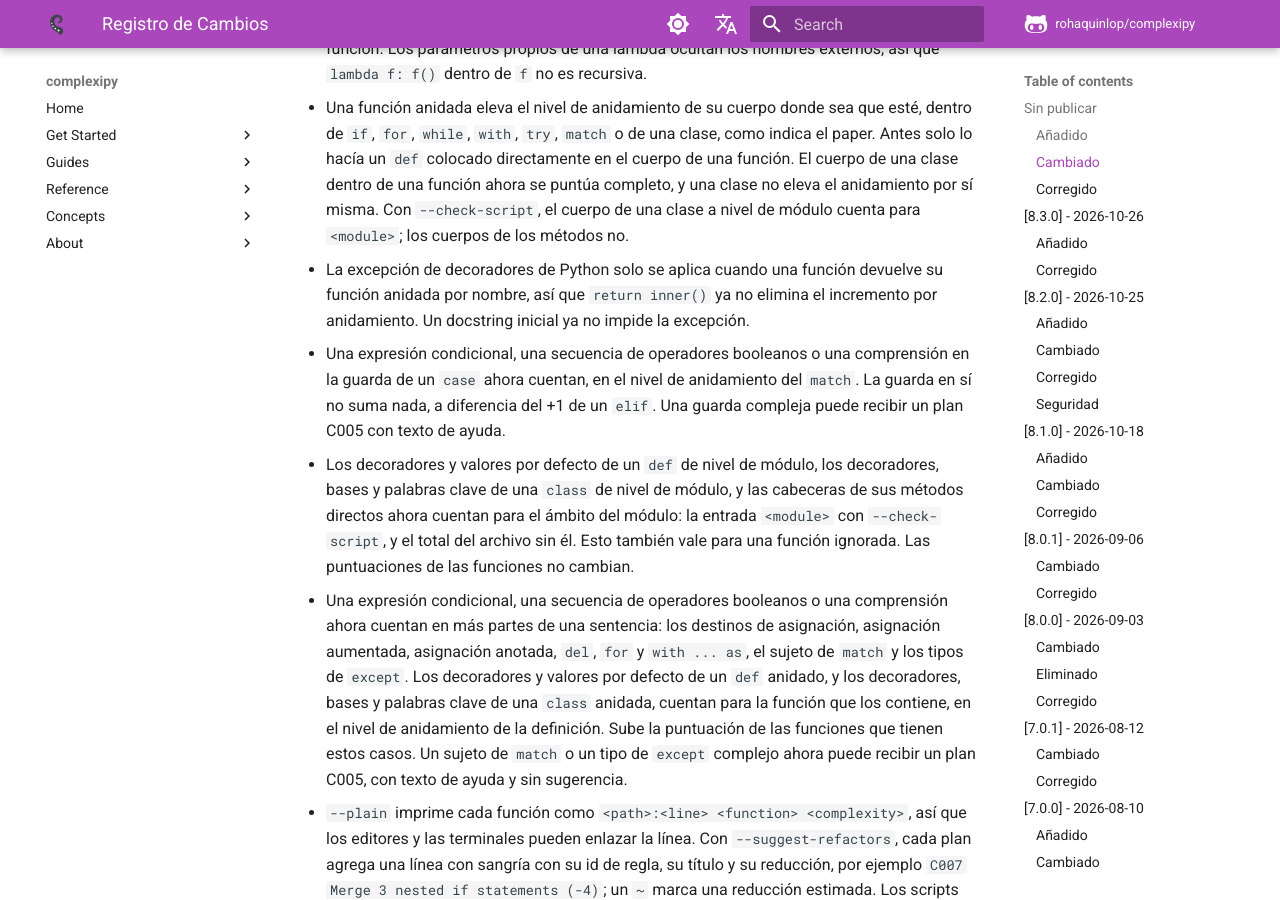
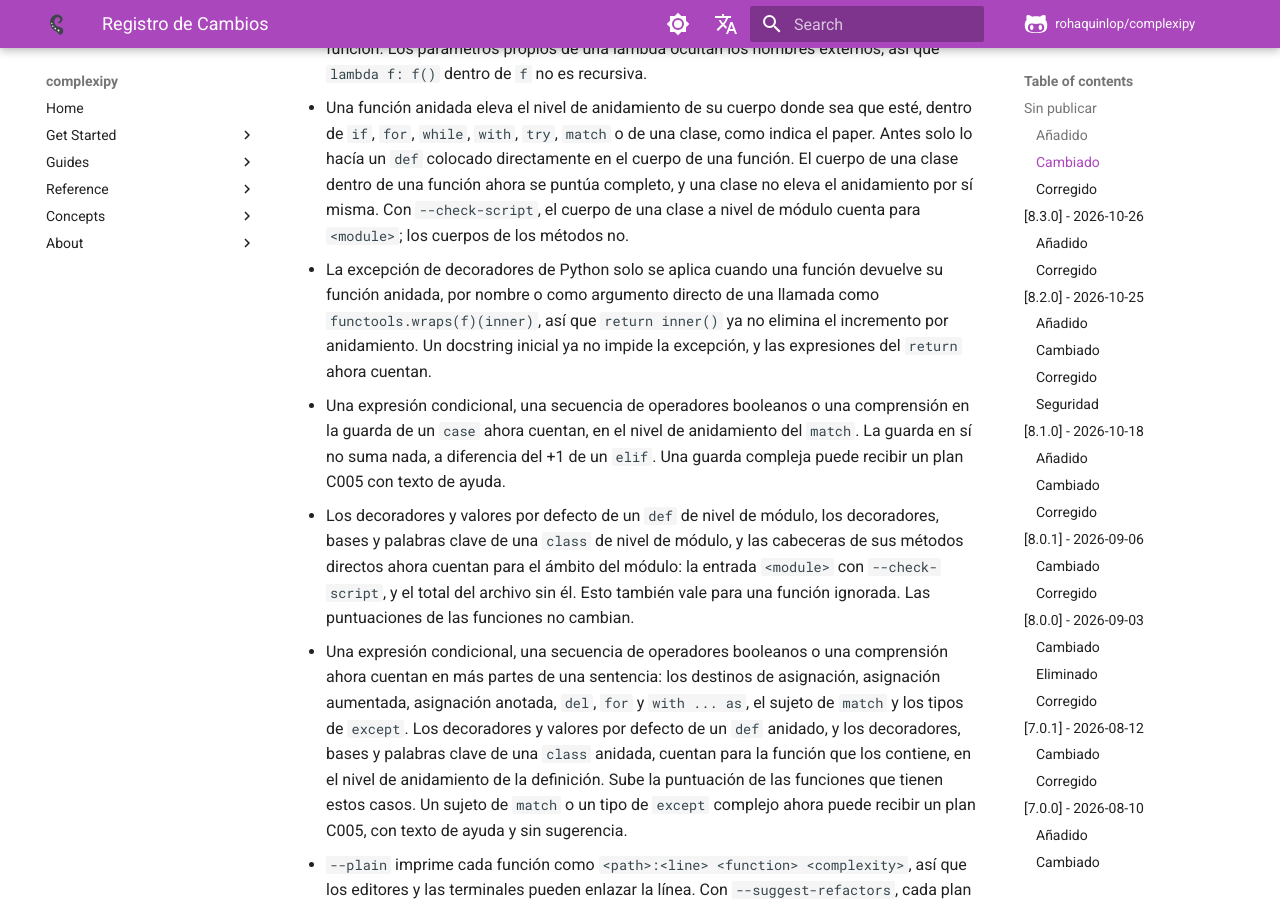
Before and after one commit to rohaquinlop/complexipy, an MkDocs documentation site: the page built from docs/es/changelog.md, in a window 1280 px wide and 900 px high, scrolled down 2128 px. Built offline with MkDocs 1.6.1 and Material for MkDocs 9.7.7, drawn with Linux system fonts in a browser that asks for light colours; comment, search, counter and statistics services are not loaded.

```diff
--- a/docs/es/changelog.md
+++ b/docs/es/changelog.md
@@ -106,9 +106,10 @@ GitHub con todos los detalles.
   por sí misma. Con `--check-script`, el cuerpo de una clase a nivel de módulo
   cuenta para `<module>`; los cuerpos de los métodos no.
 - La excepción de decoradores de Python solo se aplica cuando una función
-  devuelve su función anidada por nombre, así que `return inner()` ya no
+  devuelve su función anidada, por nombre o como argumento directo de una
+  llamada como `functools.wraps(f)(inner)`, así que `return inner()` ya no
   elimina el incremento por anidamiento. Un docstring inicial ya no impide la
-  excepción.
+  excepción, y las expresiones del `return` ahora cuentan.
 - Una expresión condicional, una secuencia de operadores booleanos o una
   comprensión en la guarda de un `case` ahora cuentan, en el nivel de
   anidamiento del `match`. La guarda en sí no suma nada, a diferencia del +1
```
Also changed, not shown: CHANGELOG.md (+4 -2 lines), docs/es/understanding-scores.md (+3 -0 lines), docs/understanding-scores.md (+3 -0 lines).
